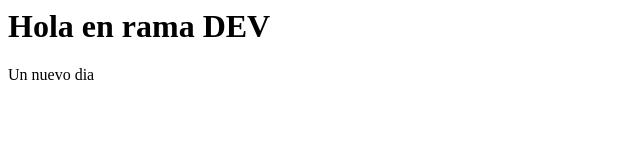
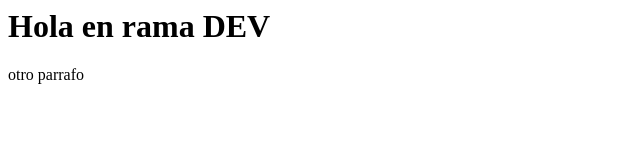
Before and after one commit to jhontona/git-tutorial2, a plain HTML site: page index.html in a window 1280 px wide. Shown: the full height of the page, 0-640 px from the left. Drawn offline with Linux system fonts and the light colour scheme.

Commit message:
Se ajusta parrafo

```diff
--- a/index.html
+++ b/index.html
@@ -1,2 +1,2 @@
 <h1>Hola en rama DEV</h1>
-<p>Un nuevo dia</p>
+<p>otro parrafo</p>
```
